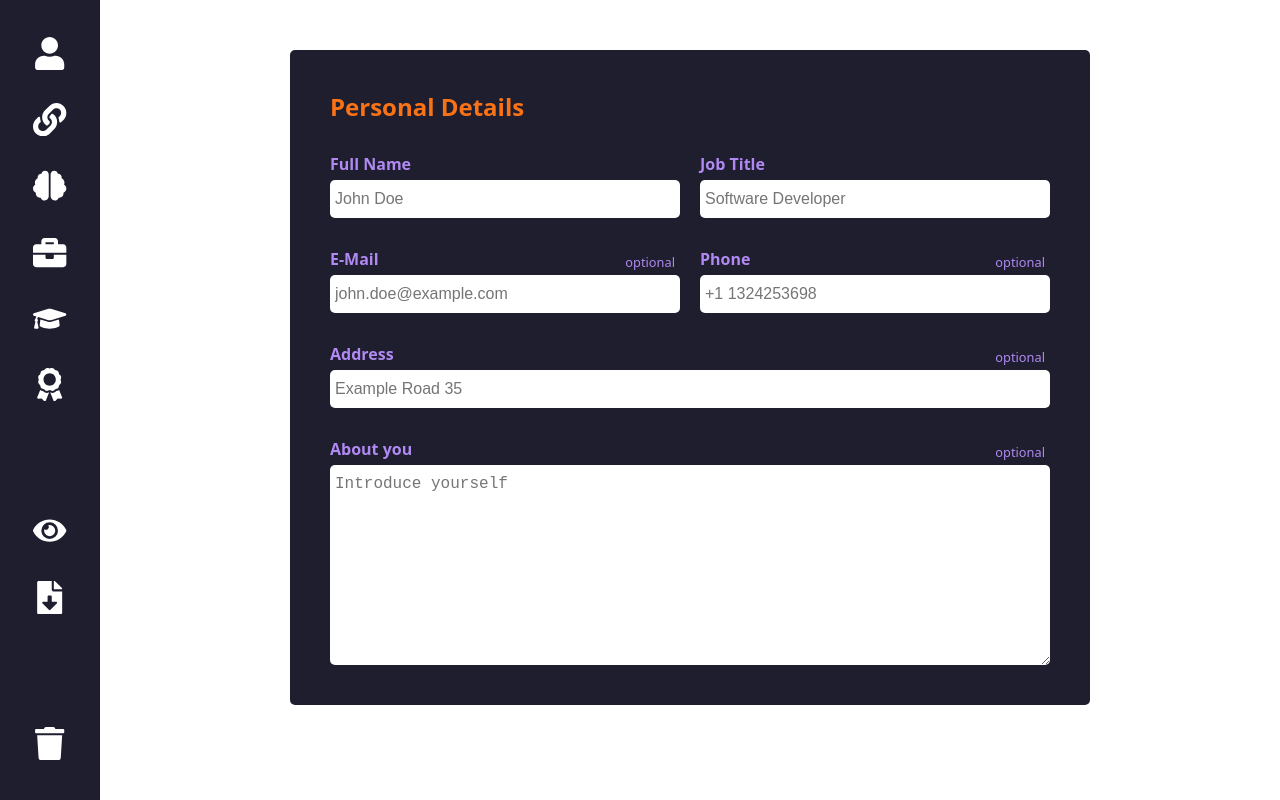
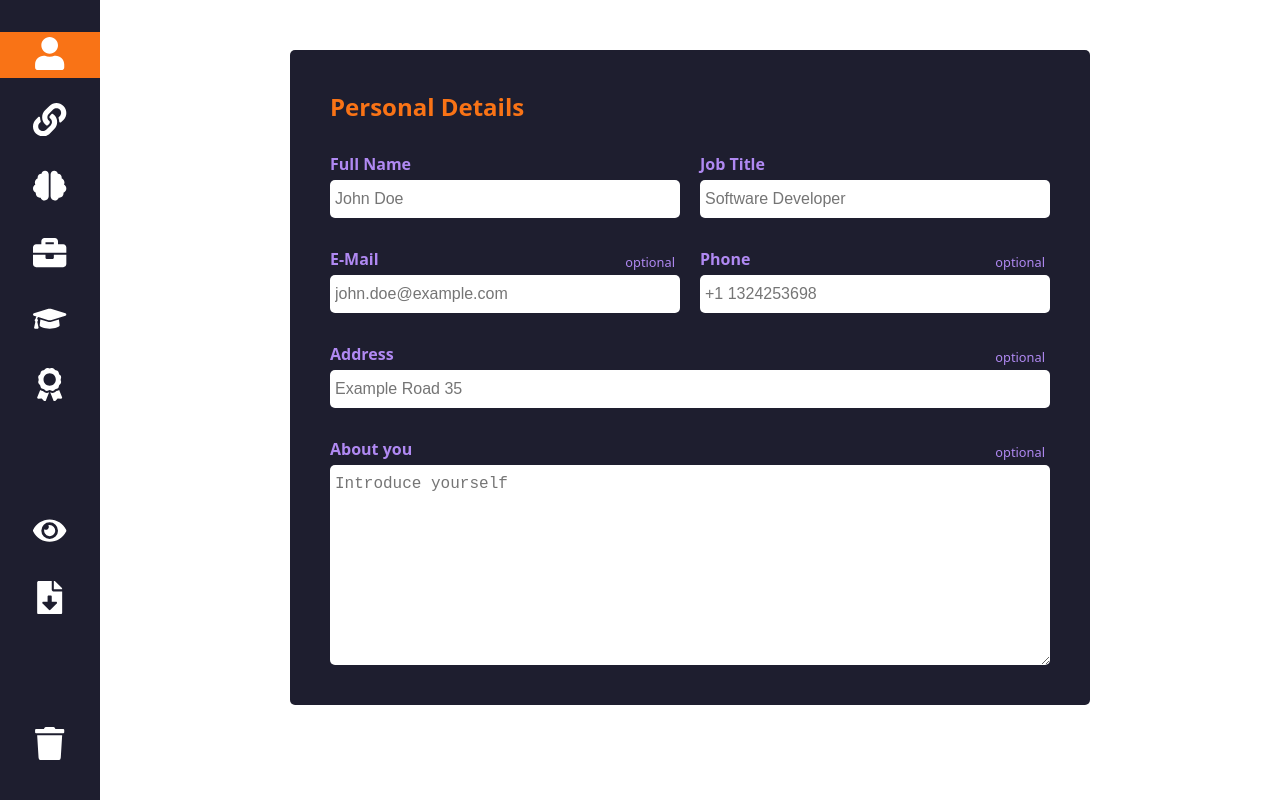
Before and after one commit to Beatstamosi/CV-Application, a React (Vite) app: page / in a window 1280 px wide. Built offline with nearby package versions, Linux system fonts and the light colour scheme.

Commit message:
Add active view indicator to sidebar

```diff
--- a/src/App.jsx
+++ b/src/App.jsx
@@ -14,7 +14,7 @@ function App() {
   return (
     <div className='app-layout'>
       <div className='container-sidebar'>
-        <Sidebar onclick={setActiveView} />
+        <Sidebar onclick={setActiveView} activeView={activeView} />
       </div>
       <div className='main-content'>
         {activeView === "personal" && <Personal />}
--- a/src/components/sidebar.jsx
+++ b/src/components/sidebar.jsx
@@ -2,7 +2,9 @@ import { Tooltip } from 'react-tooltip'
 import { FaUser, FaLink, FaBrain, FaBriefcase, FaGraduationCap, FaAward, FaEye, FaTrash, FaFileDownload } from "react-icons/fa";
 import "../styles/sidebar.css"
 
-export default function Sidebar({ onclick }) {
+// TODO: Set views / actions for live view, download, clear CV
+
+export default function Sidebar({ activeView, onclick }) {
     return (
         <div className="sidebar">
             <div className="sidebar-block">
@@ -11,6 +13,7 @@ export default function Sidebar({ onclick }) {
                     data-tooltip-content="Personal Information"
                     data-tooltip-place="right"
                     onClick={() => onclick("personal")}
+                    className={activeView === "personal" ? "active" : ""}
                 >
                     <FaUser className="iconStyle"/>
                 </button>
@@ -20,6 +23,7 @@ export default function Sidebar({ onclick }) {
                     data-tooltip-content="Links"
                     data-tooltip-place="right"
                     onClick={() => onclick("links")}
+                    className={activeView === "links" ? "active" : ""}
                 >
                     <FaLink className="iconStyle"/>
                 </button>
@@ -29,6 +33,7 @@ export default function Sidebar({ onclick }) {
                     data-tooltip-content="Skills"
                     data-tooltip-place="right"
                     onClick={() => onclick("skills")}
+                    className={activeView === "skills" ? "active" : ""}
                 >
                     <FaBrain className="iconStyle"/>
                 </button>
@@ -38,6 +43,7 @@ export default function Sidebar({ onclick }) {
                     data-tooltip-content="Work Experience"
                     data-tooltip-place="right"
                     onClick={() => onclick("work")}
+                    className={activeView === "work" ? "active" : ""}
                 >
                     <FaBriefcase className="iconStyle"/>
                 </button>
@@ -47,6 +53,7 @@ export default function Sidebar({ onclick }) {
                     data-tooltip-content="Education"
                     data-tooltip-place="right"
                     onClick={() => onclick("education")}
+                    className={activeView === "education" ? "active" : ""}
                 >
                     <FaGraduationCap className="iconStyle"/>
                 </button>
@@ -56,6 +63,7 @@ export default function Sidebar({ onclick }) {
                     data-tooltip-content="Certificates & Interest"
                     data-tooltip-place="right"
                     onClick={() => onclick("certificates")}
+                    className={activeView === "certificates" ? "active" : ""}
                 >
                     <FaAward className="iconStyle"/>
                 </button>
@@ -67,6 +75,7 @@ export default function Sidebar({ onclick }) {
                     data-tooltip-id="preview"
                     data-tooltip-content="Live Preview"
                     data-tooltip-place="right"
+                    className={activeView === "preview" ? "active" : ""}
                 >
                     <FaEye className="iconStyle"/>
                 </button>
@@ -75,6 +84,7 @@ export default function Sidebar({ onclick }) {
                     data-tooltip-id="download"
                     data-tooltip-content="Download as PDF"
                     data-tooltip-place="right"
+                    className={activeView === "download" ? "active" : ""}
                 >
                     <FaFileDownload className="iconStyle"/>
                 </button>
@@ -86,12 +96,12 @@ export default function Sidebar({ onclick }) {
                     data-tooltip-id="reset"
                     data-tooltip-content="Reset CV"
                     data-tooltip-place="right"
+                    className={activeView === "reset" ? "active" : ""}
                 >
                     <FaTrash className="iconStyle"/>
                 </button>
                 <Tooltip id="reset" className="tooltip"/>
             </div>
-
         </div>
     )
 }
--- a/src/styles/sidebar.css
+++ b/src/styles/sidebar.css
@@ -30,7 +30,7 @@ button:hover .iconStyle {
     fill: var(--color-accent-2);
 }
 
-button:focus {
+button:focus, .active {
     background-color: var(--color-accent-2);
 }
 
```
